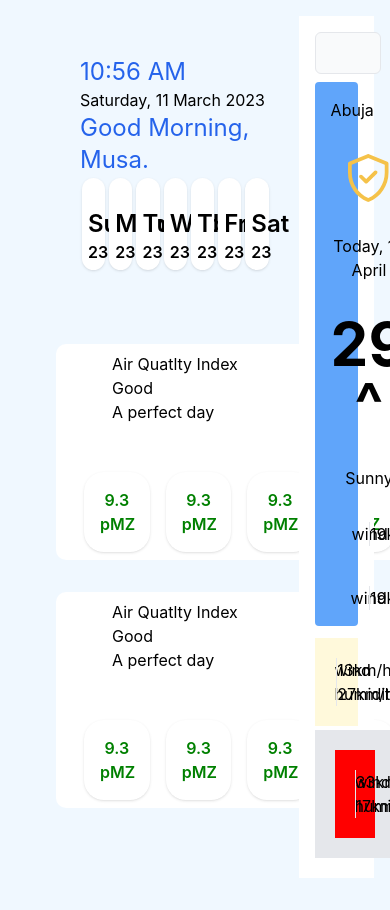
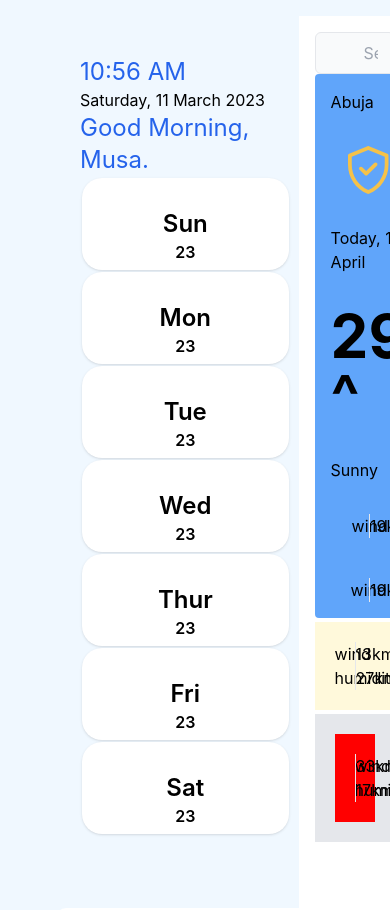
Before and after one commit to musaa99/weather-app, a React (Create React App) app: page / in a window 390 px wide. Shown: the top 910 px of the page. Built offline with nearby package versions, Linux system fonts and the light colour scheme; some icons are missing.

Commit message:
responstiveness on main component

```diff
--- a/src/component/SideComponent/Aside.jsx
+++ b/src/component/SideComponent/Aside.jsx
@@ -5,7 +5,7 @@ import Navbar from './Navbar'
 
 const Aside = () => {
   return (
-    <div className='grid grid-cols-1 gap-2'>
+    <div className='lg:grid lg:grid-cols-1 gap-2'>
         <Navbar/>
         <Body/>
         <FooterCard/>
--- a/src/component/SideComponent/Body.jsx
+++ b/src/component/SideComponent/Body.jsx
@@ -4,7 +4,7 @@ const Body = () => {
   return (
     <div className="bg-blue-400 rounded p-4 grid grid-cols-1 gap-8">
       <h1>Abuja</h1>
-      <div className="text-center grid  gap-[inherit]">
+      <div className="lg:text-center grid  gap-[inherit]">
         <img className="m-auto" src={Vector} alt="" />
         <p>Today, 14 April</p>
         <h2 className="text-6xl font-bold">29 ^</h2>
--- a/src/component/daysCard.jsx
+++ b/src/component/daysCard.jsx
@@ -3,7 +3,7 @@ import DayOverview from "./days";
 
 const DaysCard = () => {
   return (
-    <div className="grid grid-cols-7 mr-[20px] text-center items-center">
+    <div className="lg:grid lg:grid-cols-7 lg:mr-[20px] text-center items-center">
       <DayOverview  day="Sun" Temp={23} />
       <DayOverview  day="Mon" Temp={23} />
       <DayOverview  day="Tue" Temp={23} />
```
